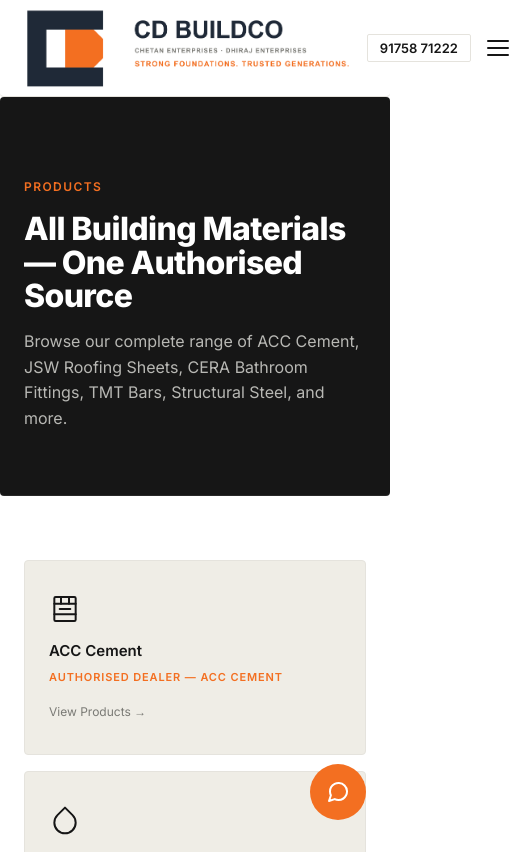
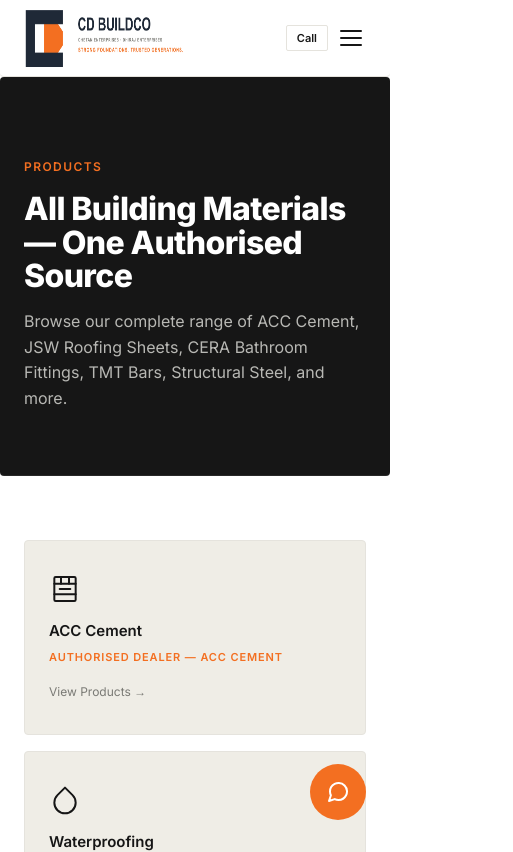
Before and after one commit to pegacheex/CDBuildCo-WebSite, a Next.js app: page /en/products in a window 390 px wide. Shown: the top 852 px of the page, 513 px wide, since content can reach past the window. Built offline with nearby package versions, Linux system fonts and the light colour scheme.

Commit message:
fix mobile header - smaller logo and call button

```diff
--- a/components/layout/Header.tsx
+++ b/components/layout/Header.tsx
@@ -95,9 +95,10 @@
             src="/logo.png"
             alt="CD Enterprises"
             style={{
-              height: compressed ? '64px' : '80px',
+              height: compressed ? '48px' : '60px',
               width: 'auto',
               transition: 'height 150ms ease-out',
+              maxWidth: '160px',
             }}
           />
         </Link>
@@ -170,18 +171,18 @@
         {/* Mobile: Call CTA + hamburger */}
         <div
           className="cd-header-mobile-controls"
-          style={{ display: 'flex', alignItems: 'center', gap: '12px' }}
+          style={{ display: 'flex', alignItems: 'center', gap: '8px' }}
         >
           <Button
             variant="secondary"
             href={CALL_URL}
             style={{
-              fontSize: '13px',
-              padding: '6px 12px',
+              fontSize: '11px',
+              padding: '6px 10px',
               whiteSpace: 'nowrap',
             }}
           >
-            91758 71222
+            Call
           </Button>
 
           <button
```
